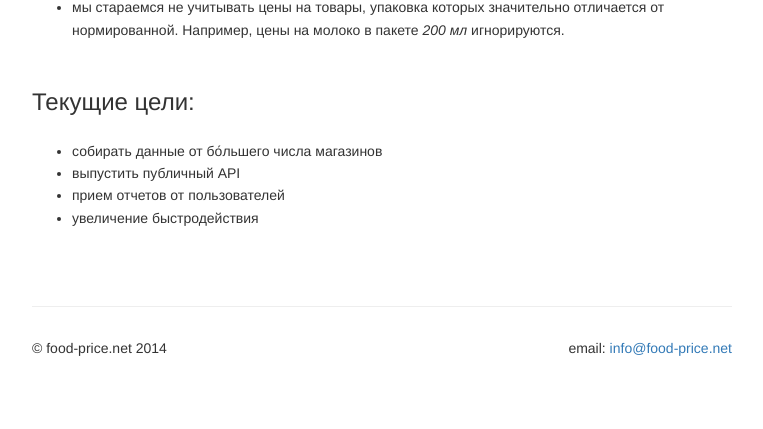
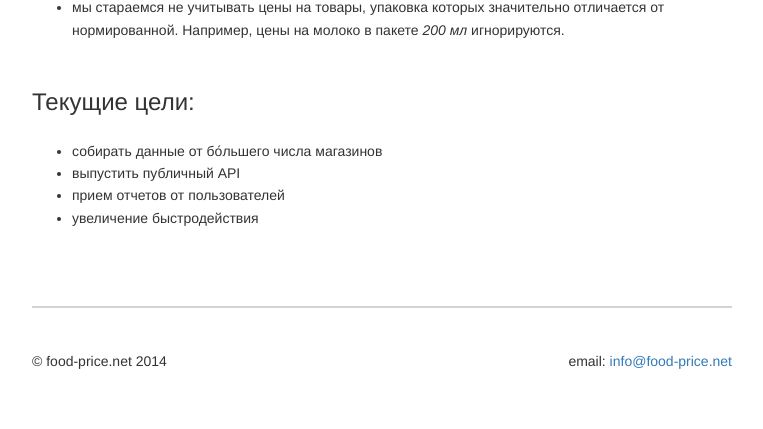
Before and after one commit to yentsun/price_watch, a Python web app: template price_watch/templates/pages/about.mako in a window 1280 px wide. Shown: the part 589-1018 px from the top of the page, without its empty margins (258-1021 px from the left). Before the commit the page ends 945 px from the top, so only its background shows below. Run offline with Mako, Linux system fonts and the light colour scheme; the template is opened without the code that fills it, so the values that code supplies are empty.

Commit message:
* `ProductCategory.get_price` returns `None` instead ob `nan` * footer cosmetics

```diff
--- a/price_watch/static/css/theme.css
+++ b/price_watch/static/css/theme.css
@@ -89,3 +89,9 @@ h3{
 #product_heading{
     width: 75%;
 }
+.footer_separator {
+    border: 1px solid lightgray;
+}
+.footer {
+    margin-top: 3em;
+}
--- a/price_watch/templates/base.mako
+++ b/price_watch/templates/base.mako
@@ -49,7 +49,7 @@
 
     <hr>
     ${next.body()}
-    <hr>
+    <hr class="footer_separator clearfix">
 
     <div class="footer">
         <p class="pull-right">
```
Also changed, not shown: price_watch/models.py (+10 -8 lines), price_watch/tests/model_tests.py (+5 -1 lines).
